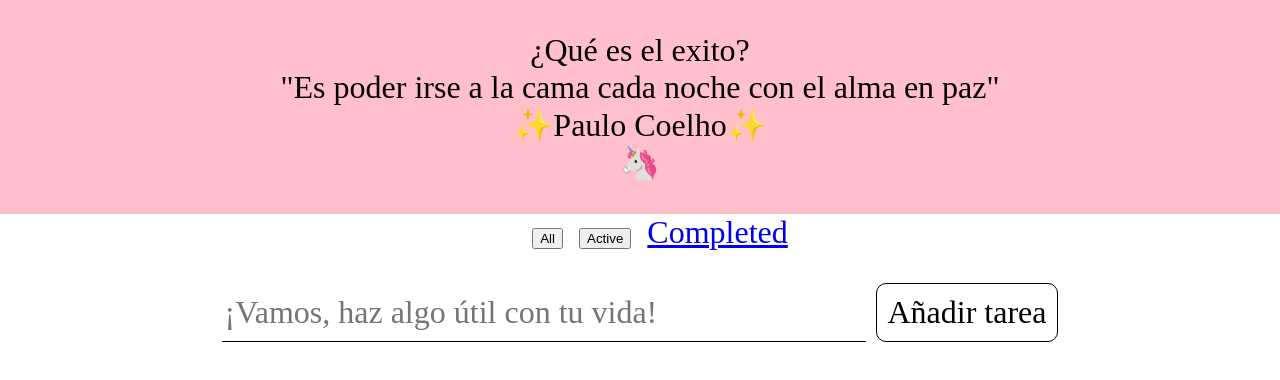
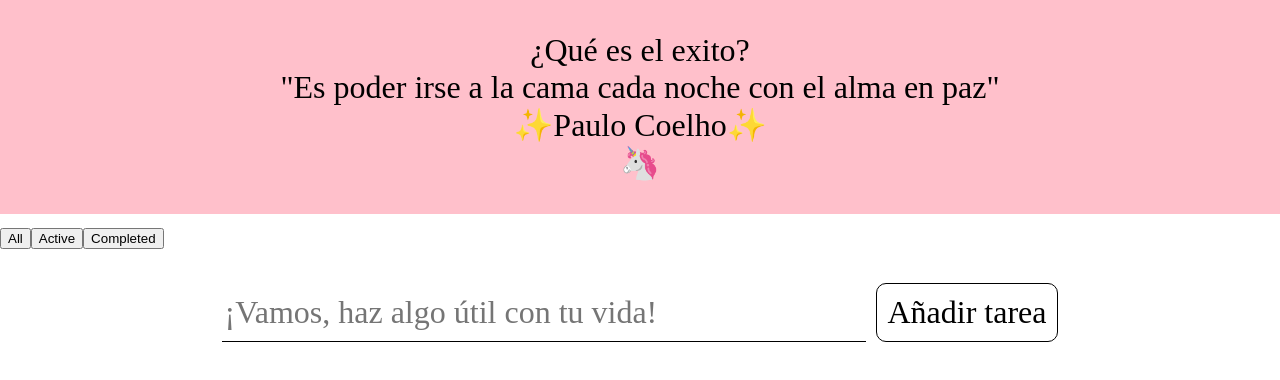
Before and after one commit to JuanTamarit/Todo-App-React-00, a React (Vite) app: page / in a window 1280 px wide. Shown: the top 380 px of the page. Built offline with nearby package versions, Linux system fonts and the light colour scheme; a web font is replaced by a local one.

Commit message:
Integro botones dentro de App.jsx
No estaba funcionando la navegación hecha como un componente aparte

```diff
--- a/src/App.jsx
+++ b/src/App.jsx
@@ -11,16 +11,43 @@
 
 function App() {
   const [tasksArray, setTasksArray] = useState([]);
+  const [filter, setFilter] = useState("all");
+
+  const handleAllClick = () => {
+    setFilter("all");
+  };
+
+  const handleActiveClick = () => {
+    setFilter("active");
+  };
+
+  const handleCompletedClick = () => {
+    setFilter("completed");
+  };
 
   return (
     <>
       <Header />
-      <Nav />
+      <div className="nav">
+        <button onClick={handleAllClick}>All</button>
+        <button onClick={handleActiveClick}>Active</button>
+        <button onClick={handleCompletedClick}>Completed</button>
+      </div>
       <Input tasksArray={tasksArray} setTasksArray={setTasksArray} />
       <div>
-        {tasksArray.map((item, index) => (
-          <Task key={index} task={item} />
-        ))}
+        {tasksArray
+          .filter((item) => {
+            if (filter === "active") {
+              return !item.checked;
+            } else if (filter === "completed") {
+              return item.checked;
+            } else {
+              return true;
+            }
+          })
+          .map((item, index) => (
+            <Task key={index} task={item} />
+          ))}
       </div>
       <Routes>
         <Route path="/completed" element={<Completed />} />
```
